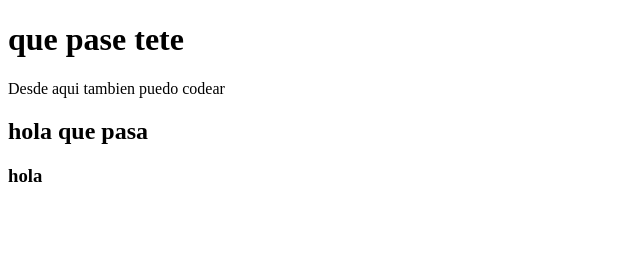
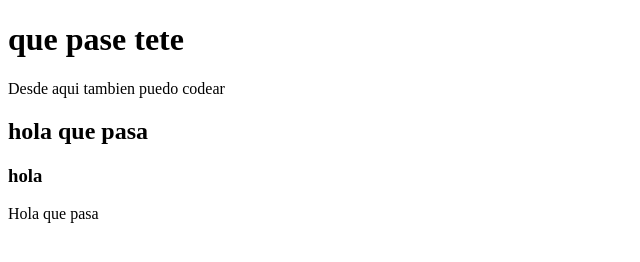
Before and after one commit to pelayovv20/pruebaPreExamen, a plain HTML site: page index.html in a window 1280 px wide. Shown: the whole page, without its empty margins (0-640 px from the left). Drawn offline with Linux system fonts and the light colour scheme.

Commit message:
añadido otro párrafo

```diff
--- a/index.html
+++ b/index.html
@@ -16,5 +16,7 @@
 
     <h2>hola que pasa</h2>
     <h3>hola</h3>
+
+    <p>Hola que pasa</p>
 </body>
 </html>
```
